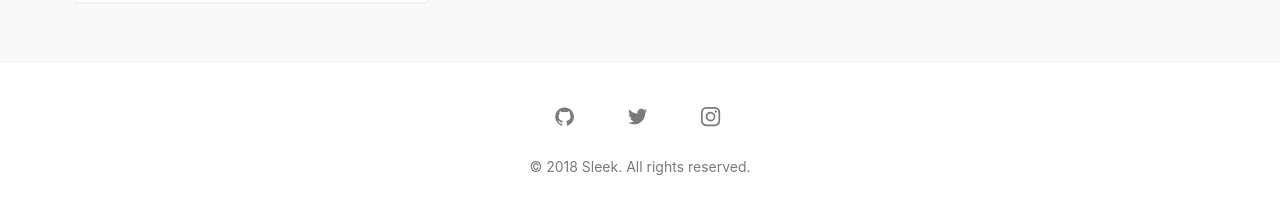
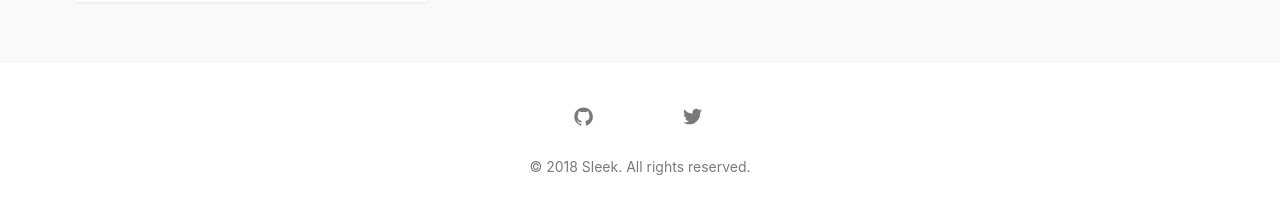
Before and after one commit to stJL/webdevelop, a Jekyll site: the page built from index.md, in a window 1280 px wide and 900 px high, scrolled down 935 px. Shown: the part 678-892 px from the top of the window. Built offline with Jekyll 4.4.1, drawn with Linux system fonts in a browser that asks for light colours.

Commit message:
v3.0 alpha

```diff
--- a/_includes/footer.html
+++ b/_includes/footer.html
@@ -2,17 +2,17 @@
   <div class="container">
     <nav class="social">
       {% if site.github_username %}
-        <a class="social__link" target="_blank" rel="noopener noreferrer" href="https://github.com/{{ site.github_username }}">
+        <a class="social__link" target="_blank" rel="noopener noreferrer" href="https://github.com/{{  stJL}}">
           <svg class="social__icon" viewBox="0 0 20 20" width="20px" height="20px"><path d="M7.999,0.431c-4.285,0-7.76,3.474-7.76,7.761 c0,3.428,2.223,6.337,5.307,7.363c0.388,0.071,0.53-0.168,0.53-0.374c0-0.184-0.007-0.672-0.01-1.32 c-2.159,0.469-2.614-1.04-2.614-1.04c-0.353-0.896-0.862-1.135-0.862-1.135c-0.705-0.481,0.053-0.472,0.053-0.472 c0.779,0.055,1.189,0.8,1.189,0.8c0.692,1.186,1.816,0.843,2.258,0.645c0.071-0.502,0.271-0.843,0.493-1.037 C4.86,11.425,3.049,10.76,3.049,7.786c0-0.847,0.302-1.54,0.799-2.082C3.768,5.507,3.501,4.718,3.924,3.65 c0,0,0.652-0.209,2.134,0.796C6.677,4.273,7.34,4.187,8,4.184c0.659,0.003,1.323,0.089,1.943,0.261 c1.482-1.004,2.132-0.796,2.132-0.796c0.423,1.068,0.157,1.857,0.077,2.054c0.497,0.542,0.798,1.235,0.798,2.082 c0,2.981-1.814,3.637-3.543,3.829c0.279,0.24,0.527,0.713,0.527,1.437c0,1.037-0.01,1.874-0.01,2.129 c0,0.208,0.14,0.449,0.534,0.373c3.081-1.028,5.302-3.935,5.302-7.362C15.76,3.906,12.285,0.431,7.999,0.431z"/></svg>
         </a>
       {% endif %}
       {% if site.twitter_username %}
-        <a class="social__link" target="_blank" rel="noopener noreferrer" href="https://www.twitter.com/{{ site.twitter_username }}">
+        <a class="social__link" target="_blank" rel="noopener noreferrer" href="https://www.twitter.com/{{ stujueling }}">
           <svg class="social__icon" viewBox="0 0 20 20" width="20px" height="20px"><path d="M15.969,3.058c-0.586,0.26-1.217,0.436-1.878,0.515c0.675-0.405,1.194-1.045,1.438-1.809c-0.632,0.375-1.332,0.647-2.076,0.793c-0.596-0.636-1.446-1.033-2.387-1.033c-1.806,0-3.27,1.464-3.27,3.27 c0,0.256,0.029,0.506,0.085,0.745C5.163,5.404,2.753,4.102,1.14,2.124C0.859,2.607,0.698,3.168,0.698,3.767 c0,1.134,0.577,2.135,1.455,2.722C1.616,6.472,1.112,6.325,0.671,6.08c0,0.014,0,0.027,0,0.041c0,1.584,1.127,2.906,2.623,3.206 C3.02,9.402,2.731,9.442,2.433,9.442c-0.211,0-0.416-0.021-0.615-0.059c0.416,1.299,1.624,2.245,3.055,2.271 c-1.119,0.877-2.529,1.4-4.061,1.4c-0.264,0-0.524-0.015-0.78-0.046c1.447,0.928,3.166,1.469,5.013,1.469 c6.015,0,9.304-4.983,9.304-9.304c0-0.142-0.003-0.283-0.009-0.423C14.976,4.29,15.531,3.714,15.969,3.058z"/></svg>
         </a>
       {% endif %}
-      {% if site.instagram_username %}
-        <a class="social__link" target="_blank" rel="noopener noreferrer" href="https://www.instagram.com/{{ site.instagram_username }}">
+      {% if site.facebook_username %}
+        <a class="social__link" target="_blank" rel="noopener noreferrer" href="https://www.facebook.com/{{ stujueling }}">
           <svg class="social__icon" viewBox="0 0 20 20" width="20px" height="20px"><path d="M8 0C5.827 0 5.555.01 4.702.048 3.85.088 3.27.222 2.76.42a3.908 3.908 0 0 0-1.417.923c-.445.444-.72.89-.923 1.417-.198.51-.333 1.09-.372 1.942C.008 5.555 0 5.827 0 8s.01 2.445.048 3.298c.04.852.174 1.433.372 1.942.204.526.478.973.923 1.417.444.445.89.72 1.417.923.51.198 1.09.333 1.942.372.853.04 1.125.048 3.298.048s2.445-.01 3.298-.048c.852-.04 1.433-.174 1.942-.372a3.908 3.908 0 0 0 1.417-.923c.445-.444.72-.89.923-1.417.198-.51.333-1.09.372-1.942.04-.853.048-1.125.048-3.298s-.01-2.445-.048-3.298c-.04-.852-.174-1.433-.372-1.942a3.908 3.908 0 0 0-.923-1.417A3.886 3.886 0 0 0 13.24.42c-.51-.198-1.09-.333-1.942-.372C10.445.008 10.173 0 8 0zm0 1.44c2.136 0 2.39.01 3.233.048.78.036 1.203.166 1.485.276.374.145.64.318.92.598.28.28.453.546.598.92.11.282.24.705.276 1.485.038.844.047 1.097.047 3.233s-.01 2.39-.05 3.233c-.04.78-.17 1.203-.28 1.485-.15.374-.32.64-.6.92-.28.28-.55.453-.92.598-.28.11-.71.24-1.49.276-.85.038-1.1.047-3.24.047s-2.39-.01-3.24-.05c-.78-.04-1.21-.17-1.49-.28a2.49 2.49 0 0 1-.92-.6c-.28-.28-.46-.55-.6-.92-.11-.28-.24-.71-.28-1.49-.03-.84-.04-1.1-.04-3.23s.01-2.39.04-3.24c.04-.78.17-1.21.28-1.49.14-.38.32-.64.6-.92.28-.28.54-.46.92-.6.28-.11.7-.24 1.48-.28.85-.03 1.1-.04 3.24-.04zm0 2.452a4.108 4.108 0 1 0 0 8.215 4.108 4.108 0 0 0 0-8.215zm0 6.775a2.667 2.667 0 1 1 0-5.334 2.667 2.667 0 0 1 0 5.334zm5.23-6.937a.96.96 0 1 1-1.92 0 .96.96 0 0 1 1.92 0z"></path></svg>
         </a>
       {% endif %}
--- a/_includes/gtm.html
+++ b/_includes/gtm.html
@@ -1,5 +1,5 @@
 <!-- Global site tag (gtag.js) - Google Analytics -->
-<script async src="https://www.googletagmanager.com/gtag/js?id={{ site.google_tag_manager }}"></script>
+<script async src="https://www.googletagmanager.com/gtag/js?id={{GTM-MHBXTM8}}"></script>
 <script>
   window.dataLayer = window.dataLayer || [];
   function gtag(){dataLayer.push(arguments);}
```
